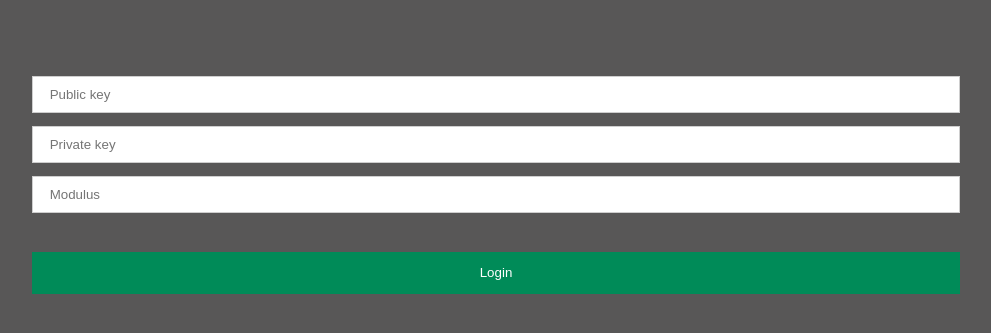
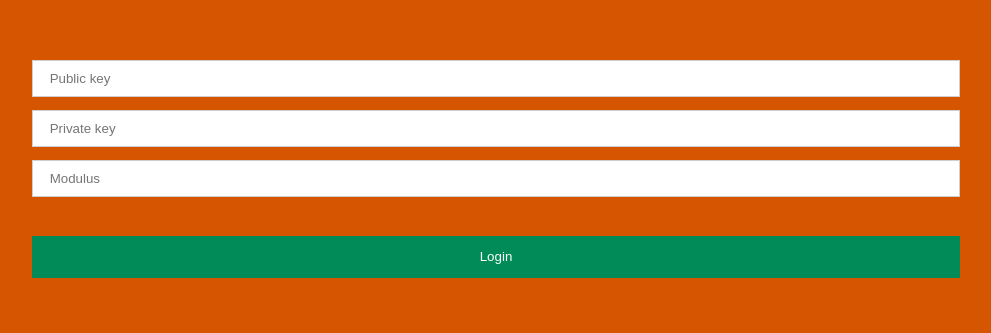
Before and after one commit to rvn160030/ChatClient, an Angular app: page /login in a window 1280 px wide. Shown: the part 107-440 px from the top of the page, without its empty margins (144-1135 px from the left). Built offline with nearby package versions, Linux system fonts and the light colour scheme.

Commit message:
Change background color

```diff
--- a/src/app/login/login.component.css
+++ b/src/app/login/login.component.css
@@ -31,13 +31,13 @@ button:hover {
 .box {
     padding-left: 10em;
     padding-right: 10em;
-    padding-top: 10em;
+    padding-top: 9em;
     padding-bottom: 29em;
 }
 
 body {
     margin: 0 !important;
-    background-color: #585757 !important;
+    background-color: #d55500 !important;
     width: 100% !important;
     position: fixed;
     top: 0;
--- a/src/app/login/login.component.html
+++ b/src/app/login/login.component.html
@@ -1,8 +1,5 @@
 <!DOCTYPE html>
 <html>
-<script type="text/javascript">
-  window.global = window;
-</script>
 
 <head>
   <meta name="viewport" content="width=device-width, initial-scale=1.0">
--- a/src/polyfills.ts
+++ b/src/polyfills.ts
@@ -44,7 +44,7 @@
 /** Evergreen browsers require these. **/
 // Used for reflect-metadata in JIT. If you use AOT (and only Angular decorators), you can remove.
 import 'core-js/es7/reflect';
-
+(window as any).global = window;
 
 /**
  * Web Animations `@angular/platform-browser/animations`
```
